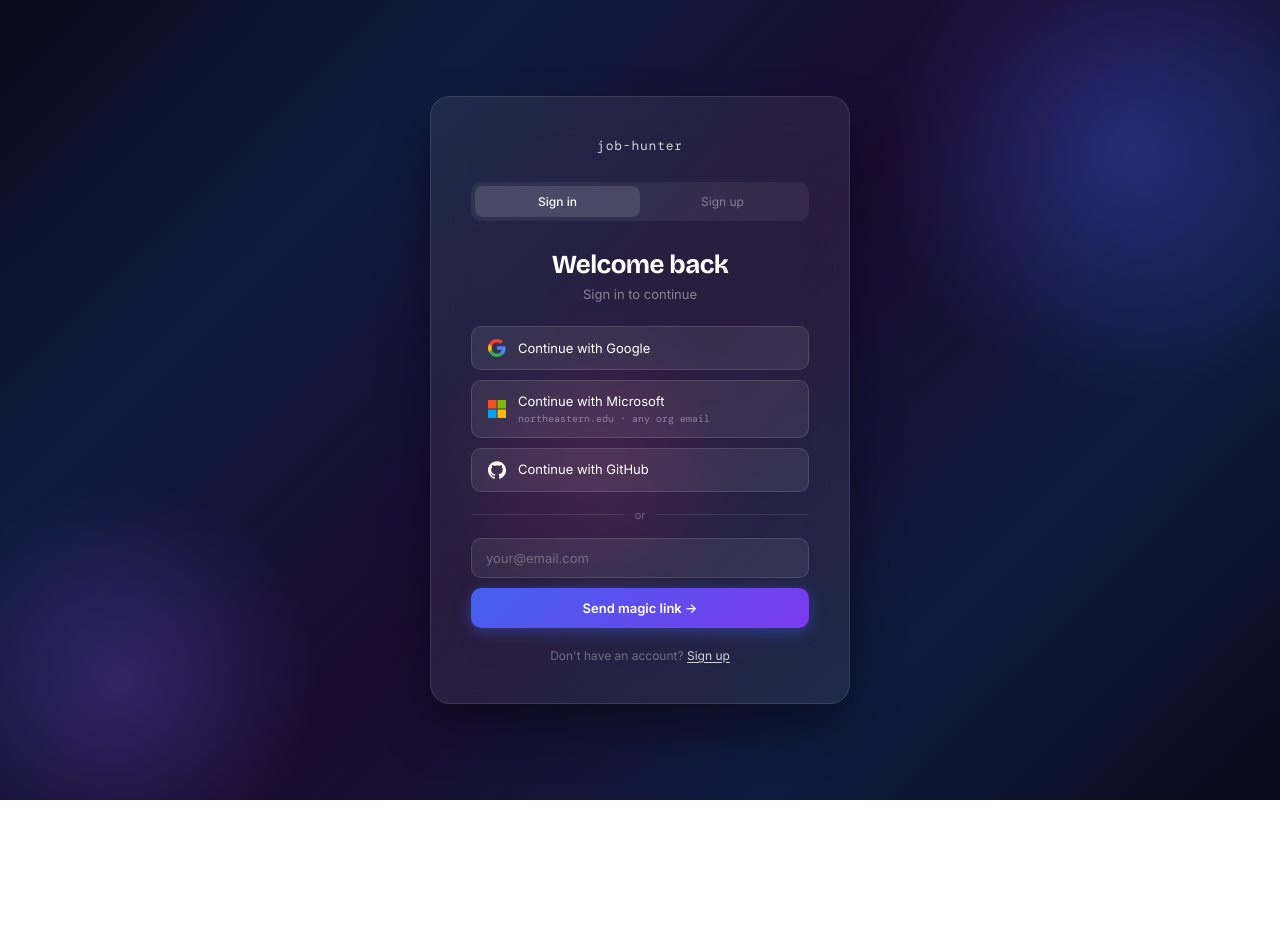
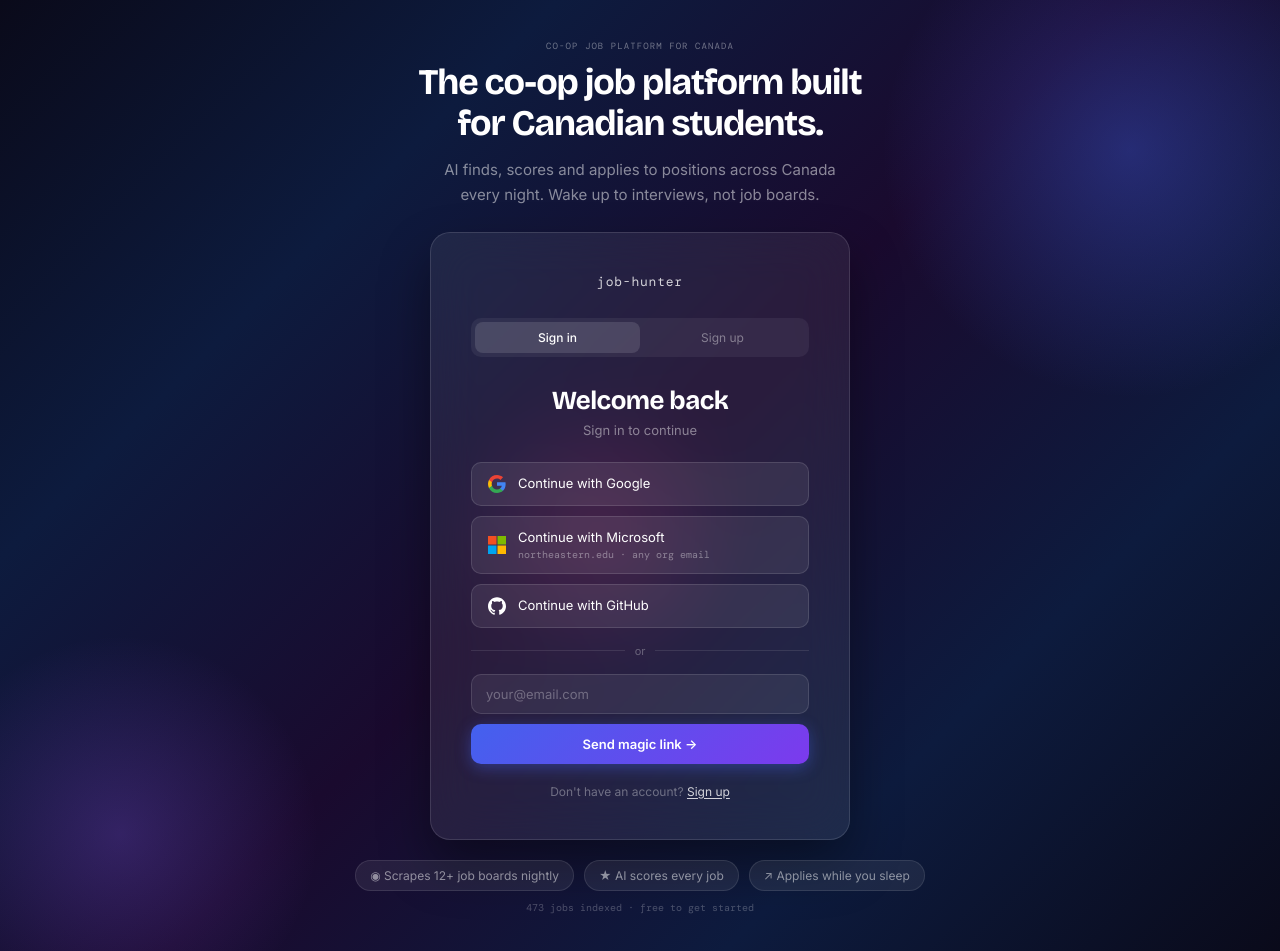
Before and after one commit to jazmyn-24/job-hunter-frontend, a Next.js app: page /auth in a window 1280 px wide. Shown: the top 951 px of the page. Before the commit the page ends 800 px from the top, so only its background shows below. Built offline with nearby package versions, Linux system fonts and the light colour scheme.

Commit message:
auth page — added headline + feature pills
- Hero section above card: eyebrow, headline, subtext
- Feature pills below card: scrapes, scores, applies
- "473 jobs indexed" footer note
- Mobile: hides hero, stacks pills

Co-Authored-By: Claude Sonnet 4.6 <noreply@anthropic.com>

```diff
--- a/app/auth/auth.css
+++ b/app/auth/auth.css
@@ -10,9 +10,10 @@
   position: relative;
   min-height: 100vh;
   display: flex;
+  flex-direction: column;
   align-items: center;
   justify-content: center;
-  padding: 24px;
+  padding: 40px 20px;
   overflow: hidden;
   background: linear-gradient(
     135deg,
@@ -22,6 +23,79 @@
     #0d1b3e 75%,
     #0a0a1a 100%
   );
+}
+
+/* ── Above-card hero ─────────────────────────────────────────────────────── */
+.auth-hero {
+  position: relative;
+  z-index: 1;
+  text-align: center;
+  margin-bottom: 24px;
+}
+
+.auth-eyebrow {
+  font-family: var(--font-mono);
+  font-size: 9px;
+  font-weight: 400;
+  letter-spacing: 0.12em;
+  color: rgba(255, 255, 255, 0.4);
+  margin: 0 0 10px 0;
+  text-transform: uppercase;
+}
+
+.auth-headline {
+  font-family: var(--font-heading);
+  font-size: 36px;
+  font-weight: 700;
+  letter-spacing: -0.03em;
+  line-height: 1.15;
+  color: #ffffff;
+  max-width: 480px;
+  margin: 0 auto 12px;
+}
+
+.auth-herotext {
+  font-family: var(--font-body);
+  font-size: 15px;
+  color: rgba(255, 255, 255, 0.5);
+  line-height: 1.7;
+  max-width: 400px;
+  margin: 0 auto;
+}
+
+/* ── Below-card footer ───────────────────────────────────────────────────── */
+.auth-footer {
+  position: relative;
+  z-index: 1;
+  margin-top: 20px;
+  text-align: center;
+}
+
+.auth-pills {
+  display: flex;
+  gap: 10px;
+  justify-content: center;
+  flex-wrap: wrap;
+}
+
+.auth-pill {
+  background: rgba(255, 255, 255, 0.07);
+  border: 1px solid rgba(255, 255, 255, 0.1);
+  border-radius: 20px;
+  padding: 7px 14px;
+  font-family: var(--font-body);
+  font-size: 12px;
+  color: rgba(255, 255, 255, 0.5);
+  display: flex;
+  align-items: center;
+  gap: 6px;
+}
+
+.auth-indexed {
+  font-family: var(--font-mono);
+  font-size: 10px;
+  color: rgba(255, 255, 255, 0.25);
+  margin: 10px 0 0 0;
 }
 
 /* ── Background blobs ────────────────────────────────────────────────────── */
@@ -360,12 +434,20 @@
 /* ── Mobile ──────────────────────────────────────────────────────────────── */
 @media (max-width: 768px) {
   .auth-page {
-    padding: 16px;
-    align-items: center;
+    padding: 24px 16px;
+  }
+
+  .auth-hero {
+    display: none;
   }
 
   .auth-card {
-    max-width: 90%;
+    max-width: 92%;
     padding: 28px;
   }
+
+  .auth-pills {
+    flex-direction: column;
+    align-items: center;
+  }
 }
--- a/app/auth/page.jsx
+++ b/app/auth/page.jsx
@@ -214,7 +214,29 @@ export default function AuthPage() {
       <div className="auth-blob auth-blob-2" aria-hidden="true" />
       <div className="auth-blob auth-blob-3" aria-hidden="true" />
 
+      {/* Above card */}
+      <div className="auth-hero">
+        <p className="auth-eyebrow">CO-OP JOB PLATFORM FOR CANADA</p>
+        <h1 className="auth-headline">
+          The co-op job platform built<br />for Canadian students.
+        </h1>
+        <p className="auth-herotext">
+          AI finds, scores and applies to positions across Canada<br />
+          every night. Wake up to interviews, not job boards.
+        </p>
+      </div>
+
       <AuthCard />
+
+      {/* Below card */}
+      <div className="auth-footer">
+        <div className="auth-pills">
+          <span className="auth-pill">◉ Scrapes 12+ job boards nightly</span>
+          <span className="auth-pill">★ AI scores every job</span>
+          <span className="auth-pill">↗ Applies while you sleep</span>
+        </div>
+        <p className="auth-indexed">473 jobs indexed · free to get started</p>
+      </div>
     </div>
   );
 }
```
